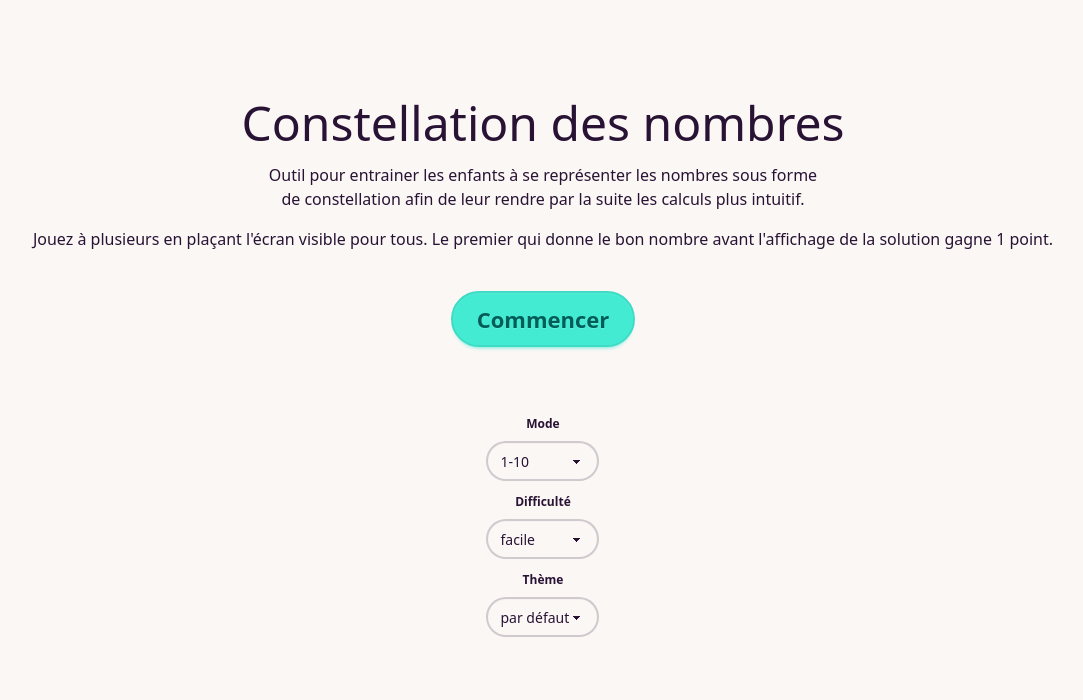
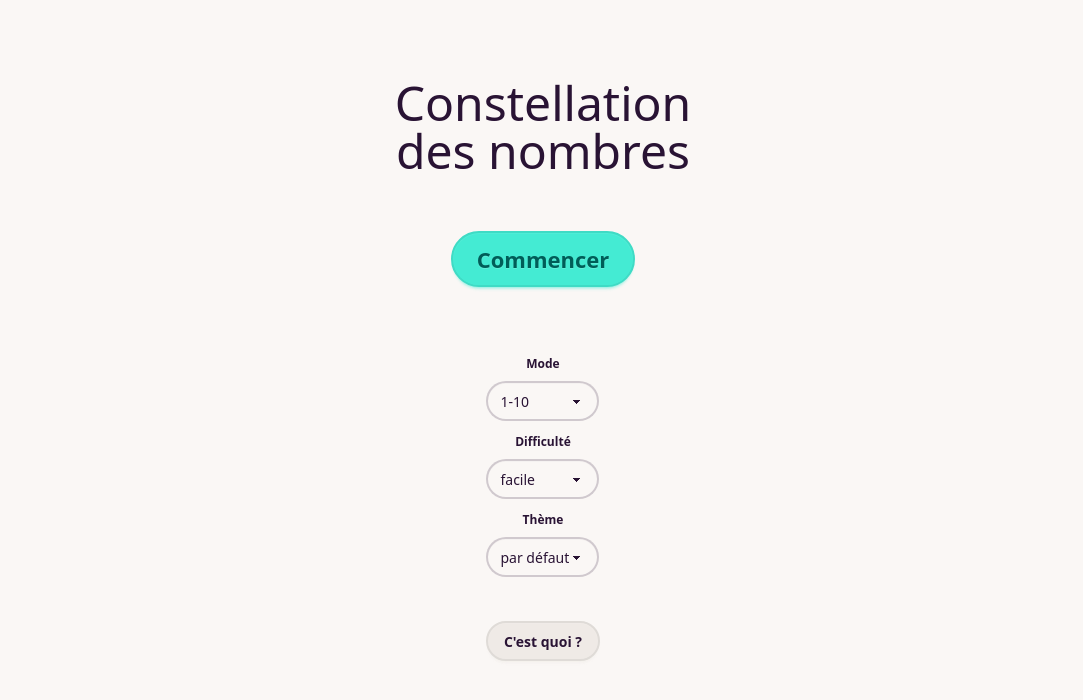
Before and after one commit to Namide/constellation-nombres, a Vue app: page / in a window 1280 px wide. Shown: the top 700 px of the page, without its empty margins (97-1180 px from the left). Built offline with nearby package versions, Linux system fonts and the light colour scheme.

Commit message:
Update design

```diff
--- a/package.json
+++ b/package.json
@@ -1,7 +1,7 @@
 {
   "name": "constellation-nombres",
   "private": true,
-  "version": "0.1.1",
+  "version": "0.1.3",
   "type": "module",
   "scripts": {
     "dev": "vite --host",
--- /dev/null
+++ b/src/components/Info.vue
@@ -0,0 +1,37 @@
+<script setup lang="ts">
+import { useTemplateRef } from 'vue'
+
+const modal = useTemplateRef<HTMLDialogElement>('modal')
+</script>
+
+<template>
+  <div>
+    <button class="btn" @click="modal?.showModal()">C'est quoi ?</button>
+    <dialog ref="modal" class="modal">
+      <div class="modal-box">
+        <form method="dialog ">
+          <button class="btn btn-sm btn-circle btn-ghost absolute right-2 top-2"
+            @click="modal?.close(); $event.preventDefault()">✕</button>
+        </form>
+        <h2 class="text-lg font-bold">Infos</h2>
+        <div class="py-4">
+          <p class="text-balance">C'est un outil pour entrainer les enfants à se représenter afin de leur rendre par la
+            suite les calculs plus intuitif.
+          </p>
+          <p class="text-balance mt-4">Il faut jouer à plusieurs en plaçant l'écran visible pour tous. Il faut être le
+            premier à
+            donner le nombre avant que la solution ne s'affiche.
+          </p>
+          <p class="text-balance mt-4">Si vous souhaitez donner votre avis ou participer au développement rendez-vous
+            sur
+            :<br>
+            <a href="https://github.com/Namide/constellation-nombres" rel="noreferrer noopener" target="_blank"
+              class="btn btn-link">github.com/Namide/constellation-nombres</a>
+          </p>
+        </div>
+      </div>
+    </dialog>
+  </div>
+</template>
+
+<style scoped></style>
--- a/src/views/HomeView.vue
+++ b/src/views/HomeView.vue
@@ -1,23 +1,17 @@
 <script setup lang="ts">
 import Settings from '@/components/Settings.vue';
-
+import Info from '@/components/Info.vue';
 </script>
 
 <template>
   <main
     class="min-h-dvh flex flex-col justify-center items-center w-full h-full text-center pt-5 pb-20 max-w-10/12 mx-auto">
-    <h1 class="text-5xl mb-4 text-balance">Constellation des nombres</h1>
-    <p class="text-balance">Outil pour entrainer les enfants à se représenter les nombres sous forme de
-      constellation afin de leur rendre par la suite les calculs plus intuitif.
-    </p>
-    <p class="text-balance mt-4">Jouez à plusieurs en plaçant l'écran visible pour tous. Le premier qui donne le bon
-      nombre avant l'affichage de la solution gagne 1 point.
-    </p>
-
+    <h1 class="text-5xl mb-4 text-balance">Constellation<br>des nombres</h1>
     <div class="pt-10 flex flex-col gap-5 items-center">
       <RouterLink :to="{ name: 'game' }" class="btn btn-primary btn-wide btn-xl">Commencer</RouterLink>
       <Settings />
     </div>
+    <Info class="mt-10"></Info>
   </main>
 </template>
 
```
Also changed, not shown: public/favicon.svg, 1 other file (tests, documents, lock files or other folders).
